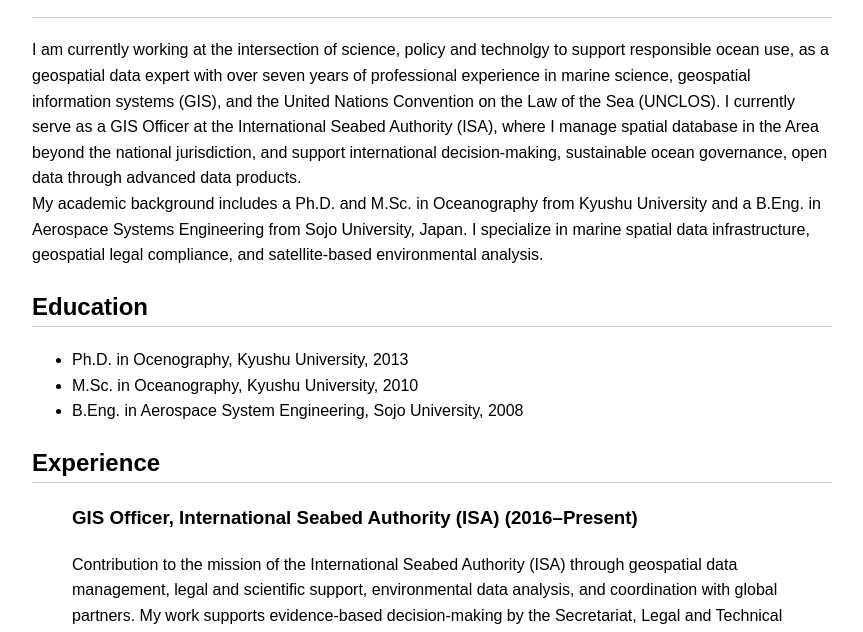
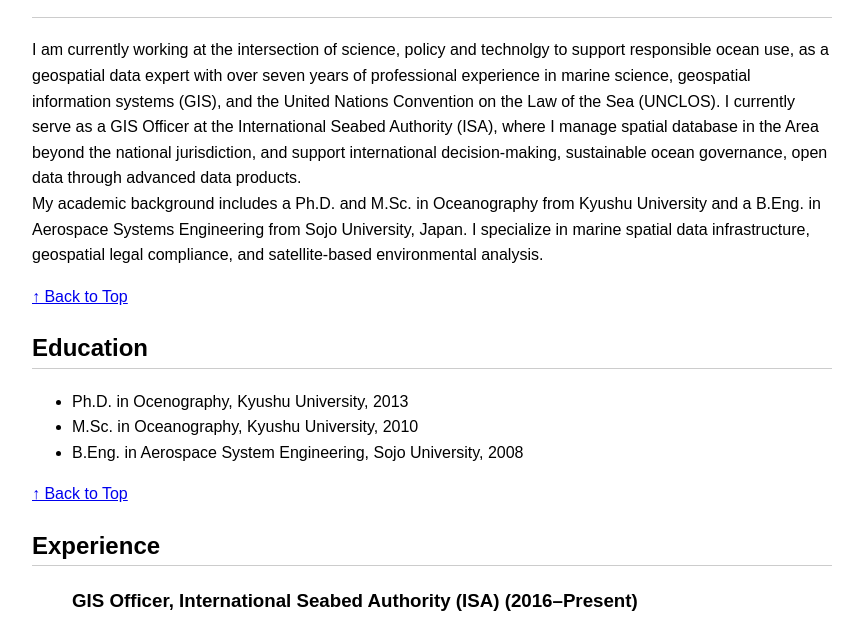
Before and after one commit to KMGitHubCoder/KMGitHubCoder.github.io, a plain HTML site: page index.html in a window 1280 px wide. Shown: the part 144-776 px from the top of the page, without its empty margins (208-1071 px from the left). Drawn offline with Linux system fonts and the light colour scheme.

Commit message:
Replacement
Replaced with old version of "index.html", to include "Back to Top".

```diff
--- a/index.html
+++ b/index.html
@@ -32,7 +32,7 @@
   </style>
 </head>
 <body>
-  <header>
+  <header id="top">
     <h1>Kioshi Mishiro</h1>
     <nav>
       <a href="#about">About</a>
@@ -49,6 +49,7 @@
 
 	My academic background includes a Ph.D. and M.Sc. in Oceanography from Kyushu University and a B.Eng. in Aerospace Systems Engineering from Sojo University, Japan. I specialize in marine spatial data infrastructure, geospatial legal compliance, and satellite-based environmental analysis.
 	</p></p>
+	<a class="back-to-top" href="#top">↑ Back to Top</a>
   </section>
 
   <section id="education">
@@ -58,6 +59,7 @@
       <li>M.Sc. in Oceanography, Kyushu University, 2010</li>
       <li>B.Eng. in Aerospace System Engineering, Sojo University, 2008</li>
     </ul>
+		<a class="back-to-top" href="#top">↑ Back to Top</a>
   </section>
 
   <section id="experience">
@@ -136,7 +138,8 @@
 
   <h4>Impact</h4>
   <p>Supported data-driven environmental assessments in Japanese coastal zones, strengthening the foundation for regulatory compliance and sustainable coastal development through advanced numerical modeling and field observation techniques.</p>
-
+	<a class="back-to-top" href="#top">↑ Back to Top</a>
+</section>
 
 <section id="conferences-workshops">
   <h2>Conferences, Seminars & Workshops</h2>
@@ -153,6 +156,7 @@
     <li><strong>Mishiro, K. & Maxam, A. (2015).</strong> Applying Numerical Hydrodynamic Modeling for Characterizing the Current Structure along the Southeastern Jamaican Coast. <em>Coastal Ocean Modeling: Gordon Research Conference</em> (June 7–12, 2015; Maine, United States).</li>
     <li><strong>Lyew-Ayee, P., Maxam, A., & Mishiro, K. (2015).</strong> Son of a Beach: Jamaica and the Coastal Zone. <em>10th Annual Public Lecture of the Environmental Foundation of Jamaica</em> (2015; Montego Bay, Jamaica).</li>
   </ul>
+  	<a class="back-to-top" href="#top">↑ Back to Top</a>
 </section>
 
 <section id="publications">
@@ -165,6 +169,7 @@
     <li><strong>Mishiro, K., & Yoon, J. H.</strong> (2012). <em>Short-term Variability Along the Southern Coast of Korea in Summer</em>. Marine Meteorological Society of Japan.</li>
     <li><strong>Mishiro, K.</strong> (2012). <em>Generation Mechanism of Small-Scale Current Velocity Fluctuations off Busan in the Tsushima Straits</em>. Ph.D. Thesis, Department of Earth System Science and Technology, Interdisciplinary Graduate School of Engineering Sciences, Kyushu University.</li>
   </ul>
+  	<a class="back-to-top" href="#top">↑ Back to Top</a>
 </section>
 
 <!--</section>
@@ -177,6 +182,7 @@
     <h2>Contact</h2>
     <p>Email: <a href="mailto:contact@mhomebase.net">contact@mhomebase.net</a></p>
     <p><a href="https://jm.linkedin.com/in/kioshi-mishiro-846481158">LinkedIn</a> / <a href="https://github.com/KMGitHubCoder">GitHub</a> / <a href="https://mhomebase.net/keypress">Blog</a></p>
+		<a class="back-to-top" href="#top">↑ Back to Top</a>
   </section>
 
   <footer>
```
